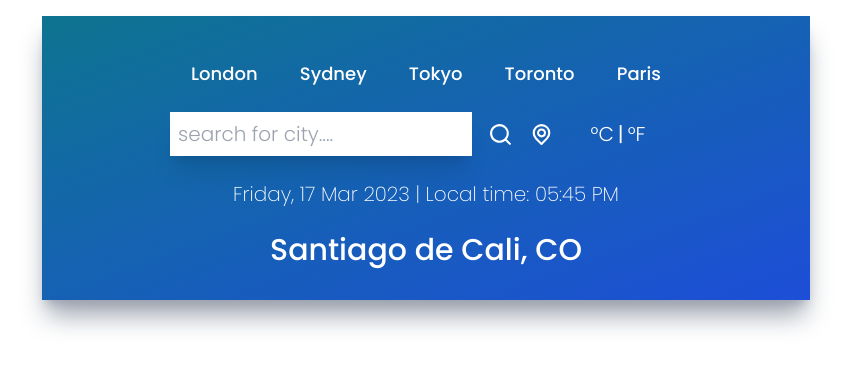
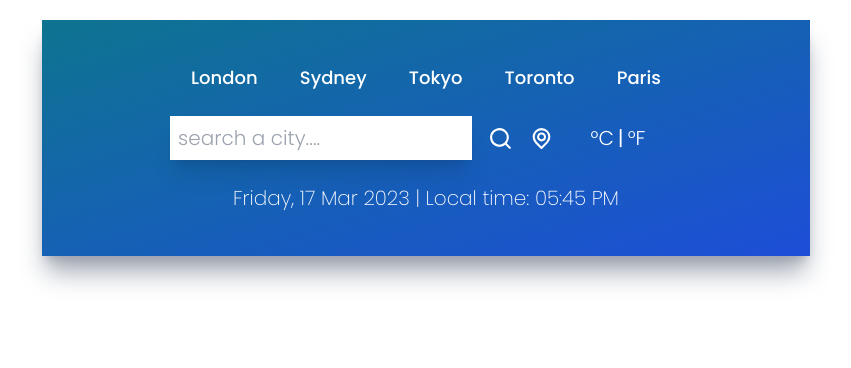
Before and after one commit to david-portilla/weather, a React (Create React App) app: page / in a window 1280 px wide. Shown: the top 368 px of the page, without its empty margins (214-1065 px from the left). Built offline with nearby package versions, Linux system fonts and the light colour scheme.

Commit message:
update fetch component, adding error component

```diff
--- a/src/App.js
+++ b/src/App.js
@@ -1,44 +1,38 @@
-import React, { useState, useEffect } from "react";
-import TopButtons from "./components/TopButtons";
-import SearchForm from "./components/SearchForm";
-import TimeAndLocation from "./components/TimeAndLocation";
-import TemperatureAndDetails from "./components/TemperatureAndDetails";
-import Forecast from "./components/Forecast";
-// import { time } from "console";
-import { useFetch } from "./hooks/useFetch";
-import { formatWeather } from "./services/utils";
+import React, { useState, useEffect } from 'react';
+import TopButtons from './components/TopButtons';
+import SearchForm from './components/SearchForm';
+import TimeAndLocation from './components/TimeAndLocation';
+import TemperatureAndDetails from './components/TemperatureAndDetails';
+import Forecast from './components/Forecast';
+import { useFetch } from './hooks/useFetch';
+import { formatWeather } from './services/utils';
+import Error from './components/Error';
 
 function App() {
-  const [city, setCity] = useState("");
+	const [city, setCity] = useState('');
 	const [apiResult, setApiResult] = useState({});
 
-  const BASE_URL = "https://api.openweathermap.org/data/2.5/";
+	const BASE_URL = 'https://api.openweathermap.org/data/2.5/';
 	const API_KEY = process.env.REACT_APP_API_KEY;
 	const SEARCH_TYPE = {
-    weather: "weather?q=",
-    onecall: "onecall?",
-    forecast: "forecast?",
+		weather: 'weather?q=',
+		onecall: 'onecall?',
+		forecast: 'forecast?',
 	};
 
-  const { data, loading, error, requestData } = useFetch(
+	const { data, setData, loading, error, setError, requestData } = useFetch(
 		BASE_URL,
 		SEARCH_TYPE.weather,
 		city,
+		setCity,
 		API_KEY
 	);
 
 	useEffect(() => {
-    if (data) {
-      // console.log(data);
-      // {cod: 429, message: 'Your account is temporary blocked due to exceeding…per subscription https://openweathermap.org/price'}
-      if (data.cod === "404") {
-        // setInputError(true);
-      } else {
+		console.log(data);
+		if (data && data.cod === 200) {
 			setApiResult(formatWeather(data));
-        setCity("");
 		}
-    }
-
 		// eslint-disable-next-line react-hooks/exhaustive-deps
 	}, [data]);
 
@@ -65,18 +59,22 @@ function App() {
 
 	return (
 		<>
-      <div className="mx-auto max-w-screen-md mt-4 py-5 px-32 bg-gradient-to-br from-cyan-700 to-blue-700 h-fit shadow-xl shadow-gray-400">
+			<div className='mx-auto max-w-screen-md my-5 py-5 px-32 bg-gradient-to-br from-cyan-700 to-blue-700 h-fit shadow-xl shadow-gray-400'>
 				<TopButtons></TopButtons>
 				<SearchForm
 					city={city}
 					setCity={setCity}
 					setApiResult={setApiResult}
 					loading={loading}
-          error={error}
+					setData={setData}
+					setError={setError}
 					requestData={requestData}
 				/>
 
 				{!loading && (
+					<>
+						{error && <Error data={data} />}
+						{!error && (
 							<>
 								<TimeAndLocation
 									dt={dt}
@@ -84,8 +82,9 @@ function App() {
 									name={name}
 									country={country}
 								/>
-
-            {/* <TemperatureAndDetails
+								{data !== null && (
+									<>
+										<TemperatureAndDetails
 											details={details}
 											icon={icon}
 											temp={temp}
@@ -98,19 +97,23 @@ function App() {
 											temp_max={temp_max}
 										/>
 										<Forecast
-              title="HOURLY FORECAST"
+											title='HOURLY FORECAST'
 											lat={lat}
 											lon={lon}
 											hourly={hourly}
 											setApiResult={setApiResult}
 										/>
 										<Forecast
-              title="DAILY FORECAST"
+											title='DAILY FORECAST'
 											lat={lat}
 											lon={lon}
 											daily={daily}
 											setApiResult={setApiResult}
-            /> */}
+										/>
+									</>
+								)}
+							</>
+						)}
 					</>
 				)}
 			</div>
--- /dev/null
+++ b/src/components/Error.jsx
@@ -0,0 +1,20 @@
+import React from 'react';
+
+const Error = ({ data }) => {
+	console.log('error data: ', data);
+	const { cod, message } = data;
+	console.log(cod, message);
+
+	return (
+		<p className='red darken-4 error'>
+			<div className='flex flex-col items-center justify-center my-8'>
+				<p className='text-white text-3xl font-medium'>{cod}</p>
+				<p className='text-white text-xl font-extralight capitalize'>
+					{message}
+				</p>
+			</div>
+		</p>
+	);
+};
+
+export default Error;
--- a/src/components/SearchForm.jsx
+++ b/src/components/SearchForm.jsx
@@ -1,96 +1,88 @@
-import React, { useState, useEffect } from "react";
-import * as Unicons from "@iconscout/react-unicons";
+import React, { useState, useEffect } from 'react';
+import * as Unicons from '@iconscout/react-unicons';
 
 const SearchForm = ({
 	city,
 	setCity,
-  setApiResult,
+
 	loading,
-  error,
+	setData,
+	setError,
 	requestData,
 }) => {
-  const [inputError, setInputError] = useState(false);
-
 	const handleChange = (e) => setCity(e.target.value);
 
 	const handleSubmit = (e) => {
-    console.log("submit city:", city);
 		e.preventDefault();
-    if (city.trim() === "") {
-      setInputError(true);
-      setApiResult({});
+
+		if (city.trim() === '') {
+			setError(true);
+			setData({ cod: 'Input error', message: 'The city field is required' });
+
 			return;
 		}
 
-    setInputError(false);
 		requestData();
 	};
 
 	return (
 		<>
 			<form
-        className="flex flex-row justify-center my-6"
+				className='flex flex-row justify-center my-6'
 				onSubmit={handleSubmit}
 			>
-        <div className="flex flex-row w-3/4 items-center justify-center space-x-4">
+				<div className='flex flex-row w-3/4 items-center justify-center space-x-4'>
 					<input
-            type="text"
-            name="city"
-            id="city"
+						type='text'
+						name='city'
+						id='city'
 						value={city}
 						onChange={handleChange}
 						autoFocus
-            autoComplete="off"
-            placeholder="Search for city...."
-            className="bg-white text-xl font-light p-2 w-full shadow-xl focus:outline-none capitalize placeholder:lowercase"
+						autoComplete='off'
+						placeholder='Search a city....'
+						className='bg-white text-xl font-light p-2 w-full shadow-xl focus:outline-none capitalize placeholder:lowercase'
 					/>
 					<button
-            type="submit"
-            className="waves-effect waves-light btn-large btn-block yellow accent-4 col s12"
+						type='submit'
+						className='waves-effect waves-light btn-large btn-block yellow accent-4 col s12'
 					>
 						<Unicons.UilSearch
 							size={25}
-              className="text-white cursor-pointer transition ease-out hover:scale-125"
+							className='text-white cursor-pointer transition ease-out hover:scale-125'
 						/>
 					</button>
 					<button>
 						<Unicons.UilLocationPoint
 							size={25}
-              className="text-white cursor-pointer transition ease-out hover:scale-125"
+							className='text-white cursor-pointer transition ease-out hover:scale-125'
 						/>
 					</button>
 				</div>
 
-        <div className="flex flex-row w-1/4 items-center justify-center">
+				<div className='flex flex-row w-1/4 items-center justify-center'>
 					<button
-            name="metric"
-            className="text-xl text-white font-light transition ease-out hover:scale-125"
+						name='metric'
+						className='text-xl text-white font-light transition ease-out hover:scale-125'
 					>
 						°C
 					</button>
-          <p className="text-xl text-white mx-1">|</p>
+					<p className='text-xl text-white mx-1'>|</p>
 					<button
-            name="imperial"
-            className="text-xl text-white font-light transition ease-out hover:scale-125"
+						name='imperial'
+						className='text-xl text-white font-light transition ease-out hover:scale-125'
 					>
 						°F
 					</button>
 				</div>
 			</form>
 
-      <div className="input-field col s12">
-        {loading && <h2>... loading</h2>}
-
-        {/* TODO: create error component */}
-        {inputError ? (
-          <p className="red darken-4 error">The city field is required</p>
-        ) : null}
-        {inputError ? (
-          <p className="red darken-4 error">City not found</p>
-        ) : null}
-        {error ? (
-          <p className="red darken-4 error">Error from useFetch</p>
-        ) : null}
+			<div className='input-field col s12'>
+				{loading && (
+					<div className='flex flex-col items-center justify-center my-8'>
+						<h2 className='text-white text-xl font-extralight'>... loading </h2>
+					</div>
+				)}
 			</div>
 		</>
 	);
--- a/src/components/TimeAndLocation.jsx
+++ b/src/components/TimeAndLocation.jsx
@@ -1,20 +1,15 @@
-import React from "react";
-import { formatToLocalTime } from "../services/utils";
-import { DateTime } from "luxon";
+import React from 'react';
+import { formatToLocalTime } from '../services/utils';
+import { DateTime } from 'luxon';
 
-const TimeAndLocation = ({
-  dt,
-  timezone,
-  name = "Santiago de Cali",
-  country = "CO",
-}) => {
+const TimeAndLocation = ({ dt, timezone, name, country }) => {
 	const now = DateTime.now();
 
 	return (
 		<>
-      <div className="flex items-center justify-center my-6">
+			<div className='flex items-center justify-center my-6'>
 				{now && dt === undefined && (
-          <p className="text-white text-xl font-extralight">
+					<p className='text-white text-xl font-extralight'>
 						{now
 							.toFormat("cccc, dd LLL yyyy' | Local time: 'hh:mm a")
 							.toString()}
@@ -22,17 +17,19 @@ const TimeAndLocation = ({
 				)}
 
 				{dt && (
-          <p className="text-white text-xl font-extralight">
+					<p className='text-white text-xl font-extralight'>
 						{formatToLocalTime(dt, timezone)}
 					</p>
 				)}
 			</div>
 
-      <div className="flex items-center justify-center my-3">
-        <p className="text-white text-3xl font-medium">
+			{name && country && (
+				<div className='flex items-center justify-center my-3'>
+					<p className='text-white text-3xl font-medium'>
 						{name}, {country}
 					</p>
 				</div>
+			)}
 		</>
 	);
 };
--- a/src/hooks/useFetch.js
+++ b/src/hooks/useFetch.js
@@ -1,6 +1,13 @@
-import { useState, useEffect } from "react";
+import { useState, useEffect } from 'react';
 
-export const useFetch = (url, searchType, city, apikey, units = "metric") => {
+export const useFetch = (
+	url,
+	searchType,
+	city,
+	setCity,
+	apikey,
+	units = 'metric'
+) => {
 	const [query, setQuery] = useState(false);
 	const [data, setData] = useState(null);
 	const [loading, setLoading] = useState(false);
@@ -9,17 +16,24 @@ export const useFetch = (url, searchType, city, apikey, units = "metric") => {
 	const abortController = new AbortController();
 	const requestController = { signal: abortController.signal };
 
-  const cityURL = `${url}${searchType}${city}&appid=${apikey}&units=${units}`;
+	const URL = `${url}${searchType}${city}&appid=${apikey}&units=${units}`;
 
 	const fetchData = async function () {
 		try {
 			setLoading(true);
-      const cityResquest = await fetch(cityURL, requestController);
-      const cityResponse = await cityResquest.json();
+			const request = await fetch(URL, requestController);
+			const response = await request.json();
+
+			if (response.cod === '404') {
+				setError(true);
+				setData(response);
+				setCity('');
+				return;
+			}
 
 			const {
 				coord: { lat, lon },
-      } = cityResponse;
+			} = response;
 
 			const forecastRequest = await fetch(
 				`${url}onecall?lat=${lat}&lon=${lon}&exclude=minutely,alerts&appid=${apikey}&units=${units}`,
@@ -27,22 +41,22 @@ export const useFetch = (url, searchType, city, apikey, units = "metric") => {
 			);
 
 			const forecastResponse = await forecastRequest.json();
-      setData({ ...cityResponse, ...forecastResponse });
+			setError(false);
+			setData({ ...response, ...forecastResponse });
 		} catch (error) {
-      setError(error);
+			setError(true);
+			setData({ cod: 'Fetch error', message: error.message });
 			throw error;
 		} finally {
 			setLoading(false);
 			setQuery(false);
-      setError(false);
 		}
 	};
 
 	useEffect(() => {
-    query && fetchData();
+		query === true && fetchData();
 		return () => {
 			abortController.abort();
-      setData(null);
 		};
 		// eslint-disable-next-line react-hooks/exhaustive-deps
 	}, [query]);
@@ -51,5 +65,5 @@ export const useFetch = (url, searchType, city, apikey, units = "metric") => {
 		return setQuery(true);
 	};
 
-  return { data, loading, error, requestData };
+	return { data, setData, loading, error, setError, requestData };
 };
--- a/src/services/utils.js
+++ b/src/services/utils.js
@@ -1,4 +1,4 @@
-import { DateTime } from "luxon";
+import { DateTime } from 'luxon';
 
 export const formatToLocalTime = (
 	secs,
@@ -25,7 +25,7 @@ export const formatWeather = (data) => {
 
 	daily = daily.slice(1, 6).map((d) => {
 		return {
-      title: formatToLocalTime(d.dt, timezone, "ccc"),
+			title: formatToLocalTime(d.dt, timezone, 'ccc'),
 			temp: d.temp.day,
 			icon: d.weather[0].icon,
 		};
@@ -33,7 +33,7 @@ export const formatWeather = (data) => {
 
 	hourly = hourly.slice(1, 6).map((d) => {
 		return {
-      title: formatToLocalTime(d.dt, timezone, "hh:mm a"),
+			title: formatToLocalTime(d.dt, timezone, 'hh:mm a'),
 			temp: d.temp,
 			icon: d.weather[0].icon,
 		};
```
Also changed, not shown: src/components/Error.js (deleted, +0 -14 lines). Lines whose indentation alone changed are shown as unchanged.
